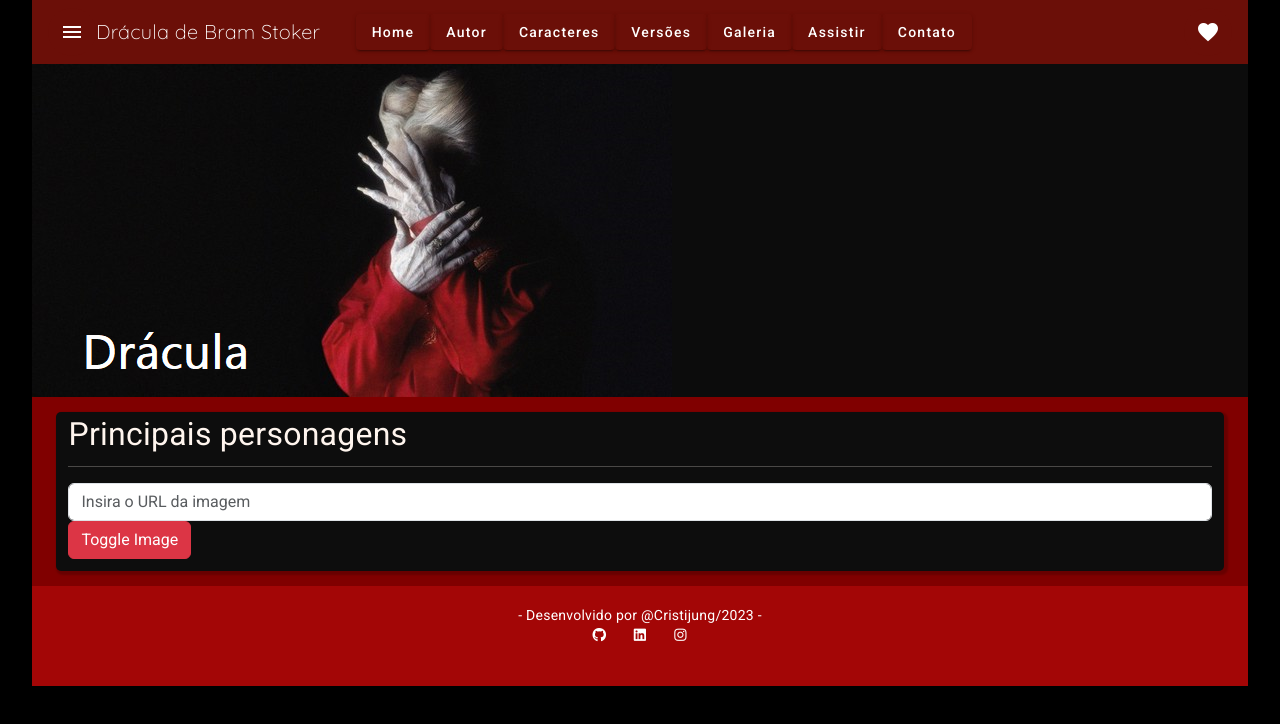
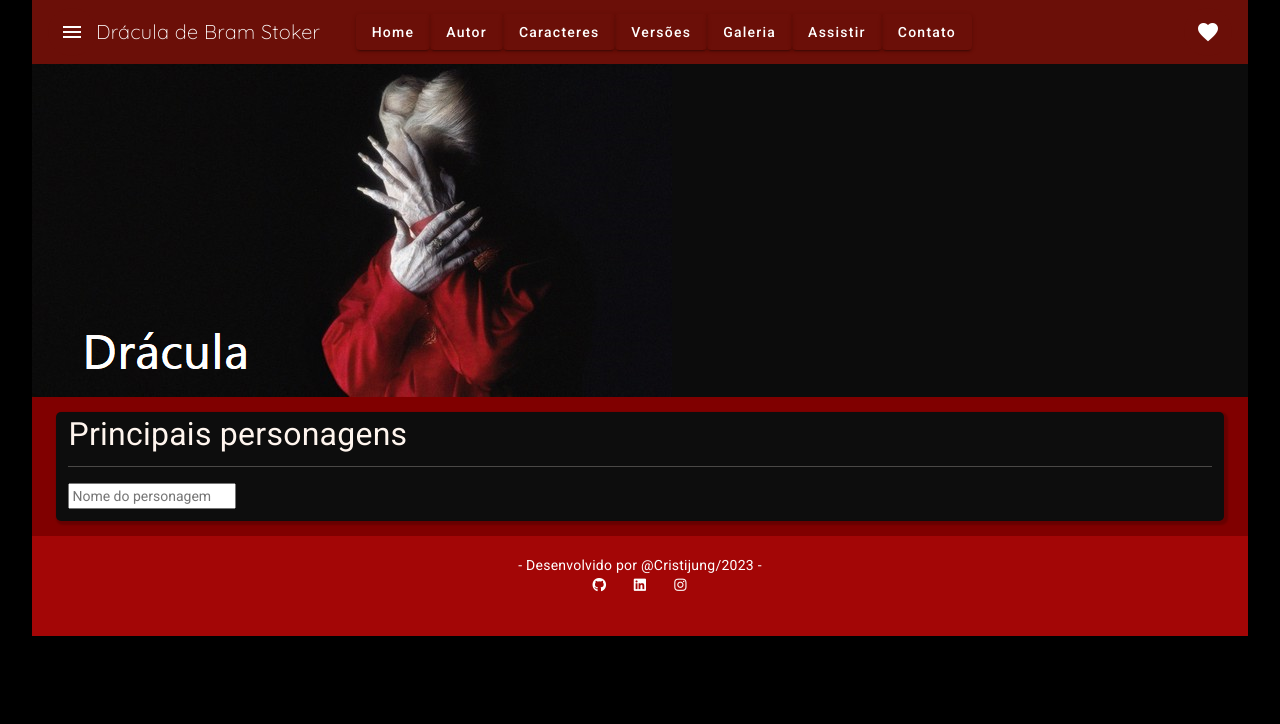
Before and after one commit to cristijung/DraculaCursoAngular, an Angular app: page /caracteres in a window 1280 px wide. Shown: the top 724 px of the page. Built offline with nearby package versions, Linux system fonts and the light colour scheme.

Commit message:
two-way db

```diff
--- a/src/app/components/img-cracteres/img-cracteres.component.html
+++ b/src/app/components/img-cracteres/img-cracteres.component.html
@@ -2,18 +2,11 @@
   <span class="titulo">{{ title }}</span>
   <hr />
   <div>
-    <!-- Input para inserir o URL da imagem -->
-    <input
-      [(ngModel)]="imageUrl"
-      placeholder="Insira o URL da imagem"
-      (input)="onImageUrlChange()"
-      class="form-control"
-    />
+    <!-- Input para inserir o nome do personagem -->
+    <input [(ngModel)]="nomePersonagem" placeholder="Nome do personagem">
 
-    <!-- Botão para alternar a exibição da imagem -->
-    <button (click)="toggleImage()" class="btn btn-danger">Toggle Image</button>
+    <!-- Usando ngIf para exibir a imagem se o nome do personagem for válido -->
+    <img *ngIf="getImagemUrl()" [src]="getImagemUrl()" alt="Imagem do personagem" width="300">
+  </div>
 
-    <!-- Usando ngIf para exibir a imagem se shouldDisplay for true -->
-    <img *ngIf="shouldDisplay" [src]="imageUrl" alt="Imagem" width="300" />
-  </div>
 </section>
--- a/src/app/components/img-cracteres/img-cracteres.component.ts
+++ b/src/app/components/img-cracteres/img-cracteres.component.ts
@@ -1,4 +1,5 @@
-import { Component } from '@angular/core';
+import { Component, Input } from '@angular/core';
+import { personagensData } from 'src/app/components/img-cracteres/personagens-data';
 
 @Component({
   selector: 'app-img-cracteres',
@@ -10,17 +11,11 @@ export class ImgCracteresComponent {
   title = 'Principais personagens';
 
 
-  imageUrl: string = ''; // Propriedade para armazenar o URL da imagem
-  shouldDisplay: boolean = false; // Propriedade para controlar a exibição da imagem
-
-  // Função chamada quando o URL da imagem é alterado
-  onImageUrlChange() {
-    // Quando o URL da imagem é alterado, ocultamos a imagem
-    this.shouldDisplay = false;
-  }
-
-  // Função para alternar a exibição da imagem
-  toggleImage() {
-    this.shouldDisplay = !this.shouldDisplay;
+  //esta opção é para trabalhar com two-way data binding
+  @Input() nomePersonagem: string = ''; // aqui vai a entrada para o nome do personagem
+  // Função para obter o URL da imagem com base no nome do personagem
+  getImagemUrl(): string {
+    const personagem = personagensData.find(p => p.nome === this.nomePersonagem);
+    return personagem ? personagem.imagemUrl : '';
   }
 }
--- /dev/null
+++ b/src/app/components/img-cracteres/personagens-data.ts
@@ -0,0 +1,33 @@
+//base de imgs para personagens
+
+export const personagensData = [
+  {
+    nome: 'Drácula',
+    imagemUrl: '../../../assets/personagens/dracula.png',
+  },
+  {
+    nome: 'Mina',
+    imagemUrl: '../../../assets/personagens/mina.png',
+  },
+  {
+    nome: 'Van Helsing',
+    imagemUrl: '../../../assets/personagens/helsing.png',
+  },
+  {
+    nome: 'Lucy',
+    imagemUrl: '../../../assets/personagens/lucy.png',
+  },
+  {
+    nome: 'Jonathan',
+    imagemUrl: '../../../assets/personagens/jonathan.png',
+  },
+  {
+    nome: 'Arthur',
+    imagemUrl: '../../../assets/personagens/arthur.png',
+  },
+  {
+    nome: 'Cary',
+    imagemUrl: '../../../assets/personagens/cary.png',
+  },
+
+];
```
